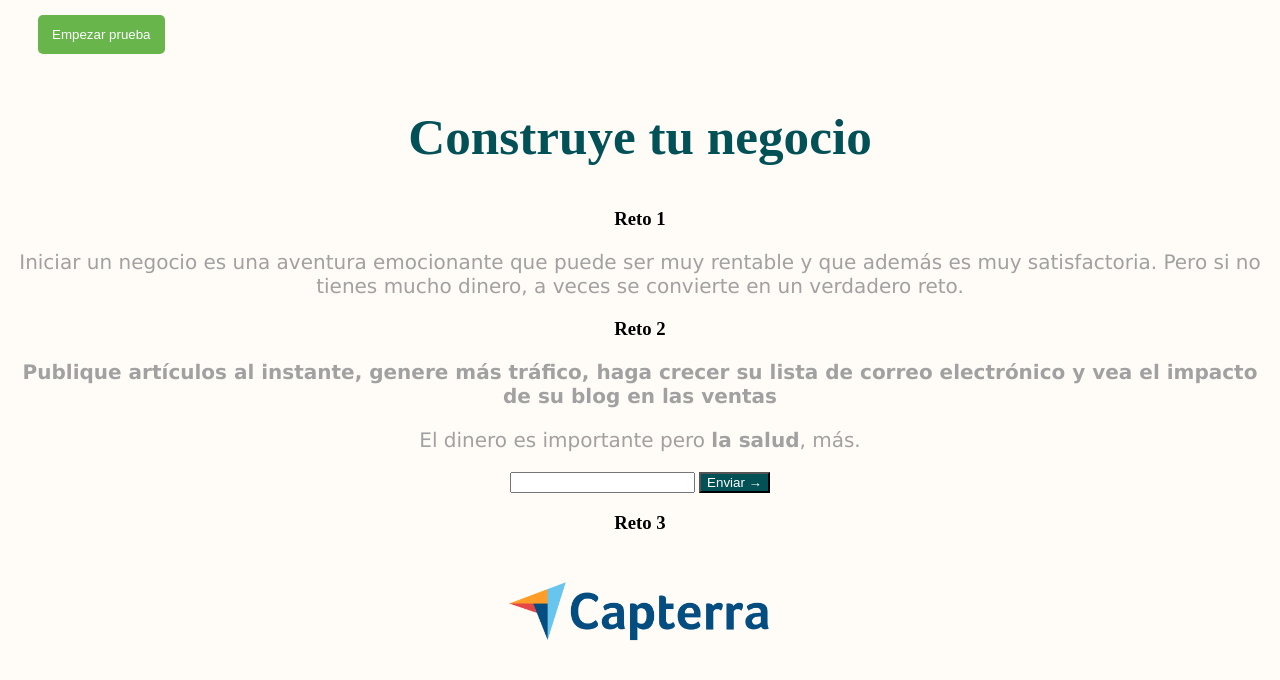
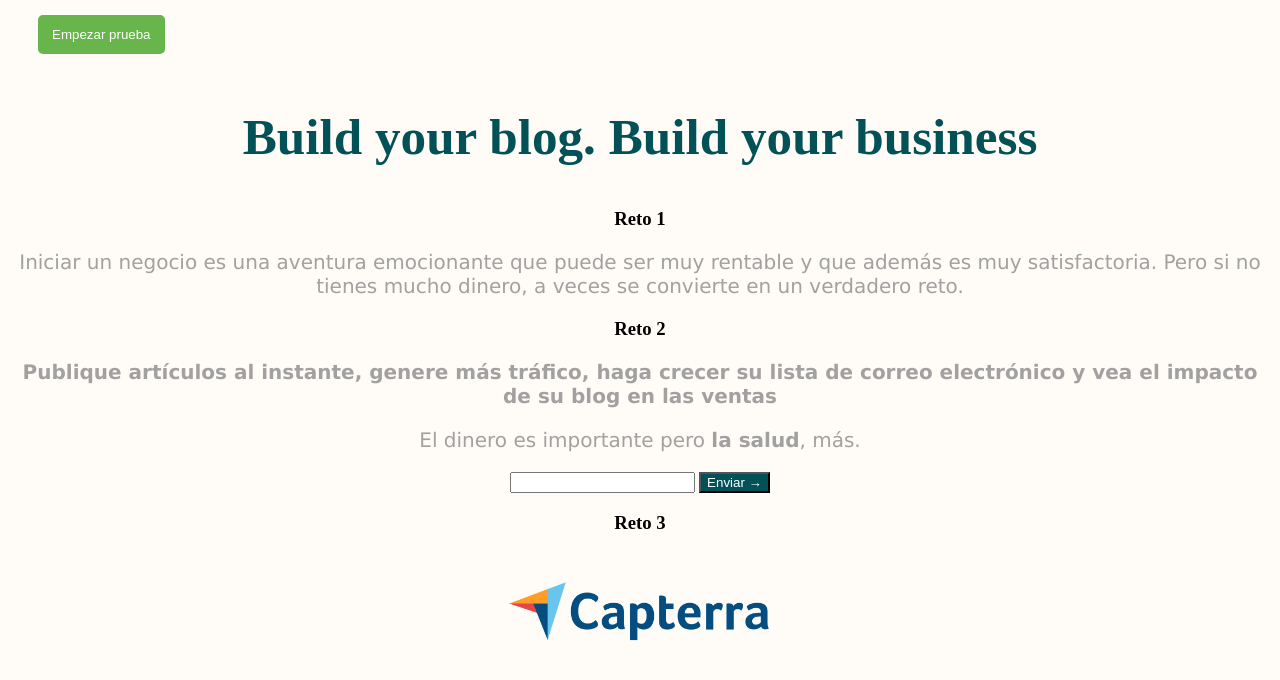
Before and after one commit to Grecia1331/Santander-G, a plain HTML site: page index.html in a window 1280 px wide. Shown: the part 118-798 px from the top of the page. Drawn offline with Linux system fonts and the light colour scheme.

```diff
--- a/index.html
+++ b/index.html
@@ -38,7 +38,7 @@
     </header>
 
     <section class="main">
-        <h1>Construye tu negocio</h1>  <!-- etiqueta, mas pequeño # es texto más grande -->
+        <h1>Build your blog. Build your business</h1>  <!-- etiqueta, mas pequeño # es texto más grande -->
         <h3> Reto 1 </h3>
         <p> Iniciar un negocio es una aventura emocionante que puede ser muy rentable y que además es muy satisfactoria.
             Pero si no tienes mucho dinero, a veces se convierte en un verdadero reto.</p>
```
